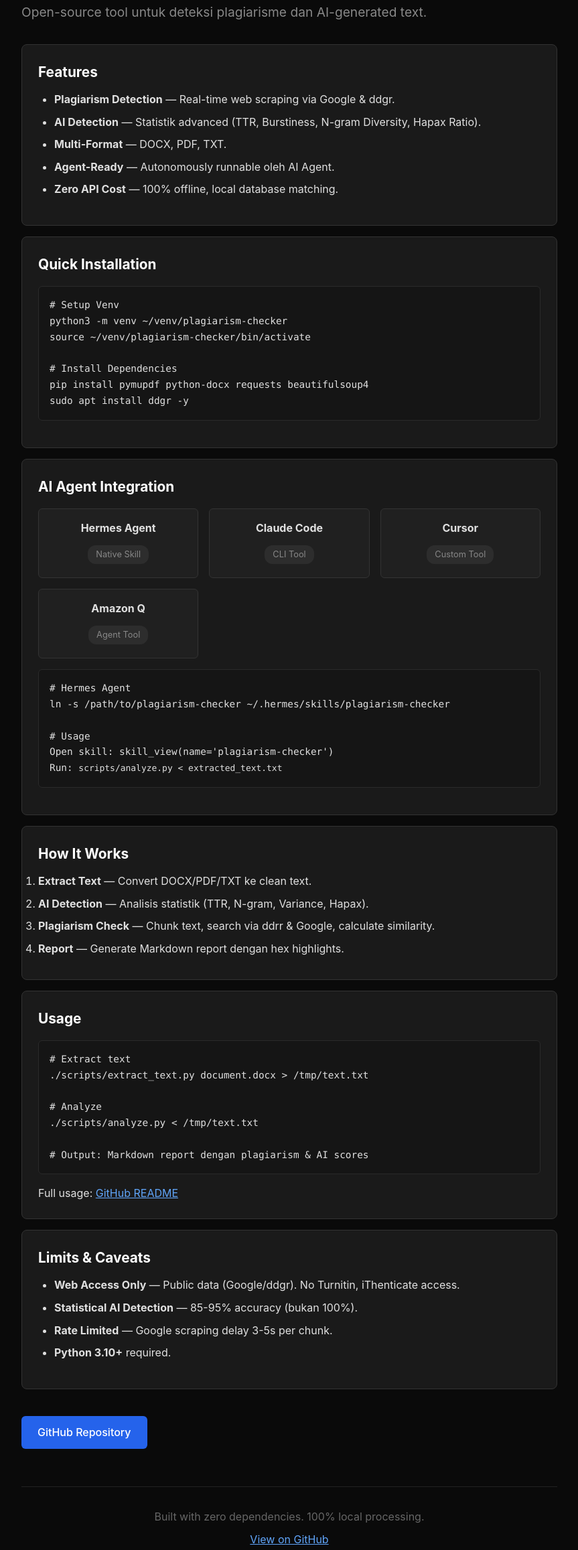
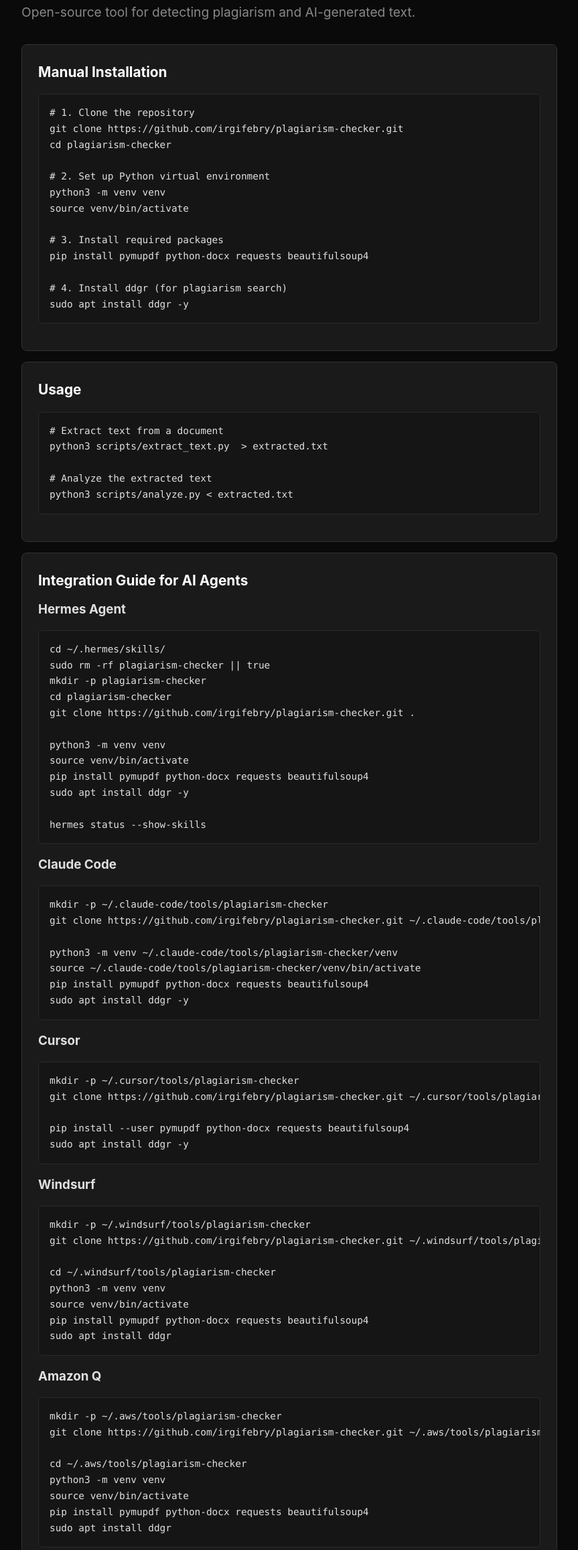
Before and after one commit to irgifebry/plagiarism-checker, a plain HTML site: page index.html in a window 1280 px wide. Shown: the part 109-2423 px from the top of the page at 67% size, without its empty margins (208-1071 px from the left). Drawn offline with Linux system fonts and the light colour scheme.

Commit message:
docs: translate index.html to English, match README content

```diff
--- a/index.html
+++ b/index.html
@@ -113,87 +113,121 @@
   <body>
     <div class="container">
       <h1>Plagiarism Checker & AI Detector</h1>
-      <p class="subtitle">Open-source tool untuk deteksi plagiarisme dan AI-generated text.</p>
+      <p class="subtitle">
+        Open-source tool for detecting plagiarism and AI-generated text.
+      </p>
 
       <div class="card">
-        <h2>Features</h2>
-        <ul>
-          <li><strong>Plagiarism Detection</strong> — Real-time web scraping via Google & ddgr.</li>
-          <li><strong>AI Detection</strong> — Statistik advanced (TTR, Burstiness, N-gram Diversity, Hapax Ratio).</li>
-          <li><strong>Multi-Format</strong> — DOCX, PDF, TXT.</li>
-          <li><strong>Agent-Ready</strong> — Autonomously runnable oleh AI Agent.</li>
-          <li><strong>Zero API Cost</strong> — 100% offline, local database matching.</li>
-        </ul>
-      </div>
+        <h2>Manual Installation</h2>
+        <pre><code># 1. Clone the repository
+git clone https://github.com/irgifebry/plagiarism-checker.git
+cd plagiarism-checker
 
-      <div class="card">
-        <h2>Quick Installation</h2>
-        <pre><code># Setup Venv
-python3 -m venv ~/venv/plagiarism-checker
-source ~/venv/plagiarism-checker/bin/activate
+# 2. Set up Python virtual environment
+python3 -m venv venv
+source venv/bin/activate
 
-# Install Dependencies
+# 3. Install required packages
 pip install pymupdf python-docx requests beautifulsoup4
+
+# 4. Install ddgr (for plagiarism search)
 sudo apt install ddgr -y</code></pre>
       </div>
 
       <div class="card">
-        <h2>AI Agent Integration</h2>
-        <div class="platform">
-          <div class="platform-item">
-            <h3>Hermes Agent</h3>
-            <p class="badge">Native Skill</p>
-          </div>
-          <div class="platform-item">
-            <h3>Claude Code</h3>
-            <p class="badge">CLI Tool</p>
-          </div>
-          <div class="platform-item">
-            <h3>Cursor</h3>
-            <p class="badge">Custom Tool</p>
-          </div>
-          <div class="platform-item">
-            <h3>Amazon Q</h3>
-            <p class="badge">Agent Tool</p>
-          </div>
-        </div>
-        <pre><code># Hermes Agent
-ln -s /path/to/plagiarism-checker ~/.hermes/skills/plagiarism-checker
+        <h2>Usage</h2>
+        <pre><code># Extract text from a document
+python3 scripts/extract_text.py <file_path> > extracted.txt
 
-# Usage
-Open skill: skill_view(name='plagiarism-checker')
-Run: <code>scripts/analyze.py < extracted_text.txt</code></code></pre>
+# Analyze the extracted text
+python3 scripts/analyze.py < extracted.txt</code></pre>
       </div>
 
       <div class="card">
-        <h2>How It Works</h2>
-        <ol>
-          <li><strong>Extract Text</strong> — Convert DOCX/PDF/TXT ke clean text.</li>
-          <li><strong>AI Detection</strong> — Analisis statistik (TTR, N-gram, Variance, Hapax).</li>
-          <li><strong>Plagiarism Check</strong> — Chunk text, search via ddrr & Google, calculate similarity.</li>
-          <li><strong>Report</strong> — Generate Markdown report dengan hex highlights.</li>
-        </ol>
+        <h2>Integration Guide for AI Agents</h2>
+
+        <h3>Hermes Agent</h3>
+        <pre><code>cd ~/.hermes/skills/
+sudo rm -rf plagiarism-checker || true
+mkdir -p plagiarism-checker
+cd plagiarism-checker
+git clone https://github.com/irgifebry/plagiarism-checker.git .
+
+python3 -m venv venv
+source venv/bin/activate
+pip install pymupdf python-docx requests beautifulsoup4
+sudo apt install ddgr -y
+
+hermes status --show-skills</code></pre>
+
+        <h3>Claude Code</h3>
+        <pre><code>mkdir -p ~/.claude-code/tools/plagiarism-checker
+git clone https://github.com/irgifebry/plagiarism-checker.git ~/.claude-code/tools/plagiarism-checker
+
+python3 -m venv ~/.claude-code/tools/plagiarism-checker/venv
+source ~/.claude-code/tools/plagiarism-checker/venv/bin/activate
+pip install pymupdf python-docx requests beautifulsoup4
+sudo apt install ddgr -y</code></pre>
+
+        <h3>Cursor</h3>
+        <pre><code>mkdir -p ~/.cursor/tools/plagiarism-checker
+git clone https://github.com/irgifebry/plagiarism-checker.git ~/.cursor/tools/plagiarism-checker
+
+pip install --user pymupdf python-docx requests beautifulsoup4
+sudo apt install ddgr -y</code></pre>
+
+        <h3>Windsurf</h3>
+        <pre><code>mkdir -p ~/.windsurf/tools/plagiarism-checker
+git clone https://github.com/irgifebry/plagiarism-checker.git ~/.windsurf/tools/plagiarism-checker
+
+cd ~/.windsurf/tools/plagiarism-checker
+python3 -m venv venv
+source venv/bin/activate
+pip install pymupdf python-docx requests beautifulsoup4
+sudo apt install ddgr</code></pre>
+
+        <h3>Amazon Q</h3>
+        <pre><code>mkdir -p ~/.aws/tools/plagiarism-checker
+git clone https://github.com/irgifebry/plagiarism-checker.git ~/.aws/tools/plagiarism-checker
+
+cd ~/.aws/tools/plagiarism-checker
+python3 -m venv venv
+source venv/bin/activate
+pip install pymupdf python-docx requests beautifulsoup4
+sudo apt install ddgr</code></pre>
+
+        <h3>OpenCode</h3>
+        <pre><code>opencode tools install plagiarism-checker \
+  --url https://github.com/irgifebry/plagiarism-checker \
+  --path ~/.opencode/tools/plagiarism-checker
+cd ~/.opencode/tools/plagiarism-checker
+python3 -m venv venv
+source venv/bin/activate
+pip install pymupdf python-docx requests beautifulsoup4
+sudo apt install ddgr</code></pre>
       </div>
 
       <div class="card">
-        <h2>Usage</h2>
-        <pre><code># Extract text
-./scripts/extract_text.py document.docx > /tmp/text.txt
-
-# Analyze
-./scripts/analyze.py < /tmp/text.txt
-
-# Output: Markdown report dengan plagiarism & AI scores</code></pre>
-        <p>Full usage: <a href="https://github.com/irgifebry/plagiarism-checker/blob/main/README.md" style="color: #60a5fa;">GitHub README</a></p>
+        <h2>Troubleshooting</h2>
+        <h3>ddgr not found</h3>
+        <pre><code>sudo apt install ddgr</code></pre>
+        <h3>Module not found</h3>
+        <pre><code>source venv/bin/activate
+pip install --upgrade pymupdf python-docx requests beautifulsoup4</code></pre>
       </div>
 
       <div class="card">
-        <h2>Limits & Caveats</h2>
+        <h2>Usage Example</h2>
+        <pre><code># Extract text from a DOCX file
+python3 scripts/extract_text.py proposal.docx > extracted.txt
+
+# Analyze the extracted text
+python3 scripts/analyze.py < extracted.txt</code></pre>
+        <p>The generated Markdown report includes:</p>
         <ul>
-          <li><strong>Web Access Only</strong> — Public data (Google/ddgr). No Turnitin, iThenticate access.</li>
-          <li><strong>Statistical AI Detection</strong> — 85-95% accuracy (bukan 100%).</li>
-          <li><strong>Rate Limited</strong> — Google scraping delay 3-5s per chunk.</li>
-          <li><strong>Python 3.10+</strong> required.</li>
+          <li>Plagiarism score</li>
+          <li>AI detection metrics (TTR, Burstiness, N-gram Diversity, Hapax Ratio)</li>
+          <li>Highlighted matching sentences</li>
         </ul>
       </div>
 
```
